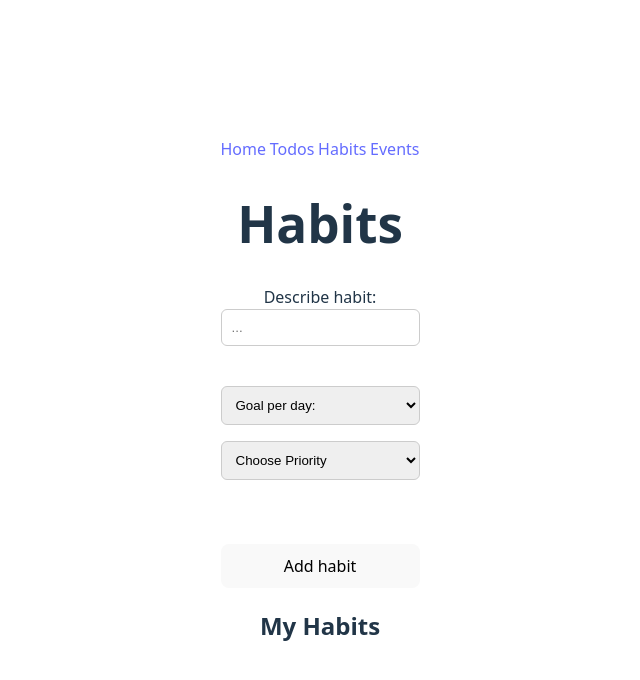
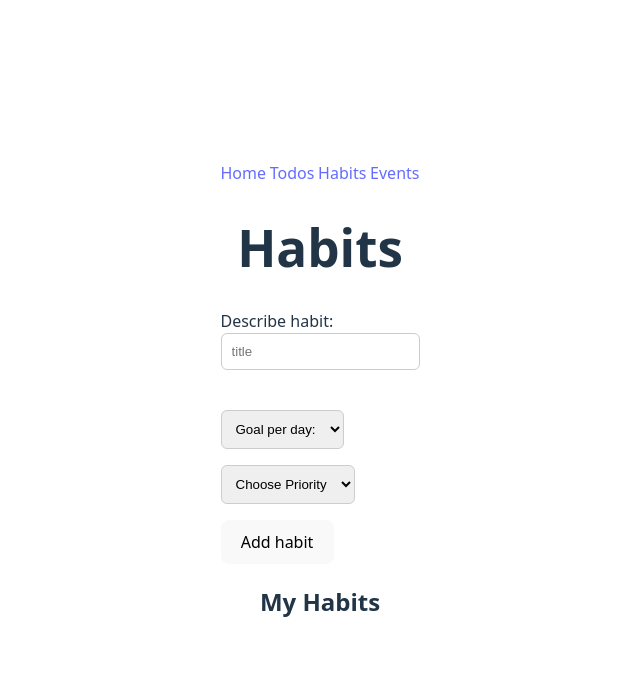
Before and after one commit to annaangvallskeppstedt-spec/Projektarbete-grupp-6, a React (Vite) app: page /Habits in a window 1280 px wide. Shown: the top 680 px of the page, without its empty margins (320-960 px from the left). Built offline with nearby package versions, Linux system fonts and the light colour scheme.

Commit message:
Update css and localStorage integration

```diff
--- a/src/index.css
+++ b/src/index.css
@@ -73,14 +73,16 @@ button:focus-visible {
 }
 
 .container {
-  max-width: 600px;
+  max-width: 800px;
   margin: 0;
   padding: 20px;
 }
 
 .addNewHabit form {
   display: flex;
+  align-items: flex-start;
   flex-direction: column;
+
 }
 
 .habit-card-container {
@@ -92,7 +94,6 @@ button:focus-visible {
 .habit-card {
   display: flex;
   flex-direction: column;
-  gap: 1rem;
   width: 180px;
   border: solid 1px white;
   background-color: #6843ee;
@@ -101,8 +102,8 @@ button:focus-visible {
   list-style: none;
 }
 
-.didHabitButtons {
-
+.habitList {
+  flex: 1;
 }
 
 input, select {
--- a/src/pages/Habits.jsx
+++ b/src/pages/Habits.jsx
@@ -1,31 +1,38 @@
-import { useState } from "react"
+import { useEffect, useState } from "react"
 import Navbar from "../components/navbar"
 
 
 const Habits = () => {
 
     const [habitInput, setHabitInput] = useState("")
-    const [habitList, setHabitList] = useState([])
+    const [habitList, setHabitList] = useState(JSON.parse(localStorage.getItem("habitList")) || [])
     const [goal, setGoal] = useState("")
     const [priority, setPriority] = useState("")
 
     //Add habit
-    const handleSubmit = (e) => {
-        e.preventDefault();
+    const handleNewHabit = () => {
+
 
     //habit objekt
-    const newHabit = {
+    let newHabit = {
         title: habitInput,
         goal: Number(goal),
         priority,
         progress: 0
     }
 
-    setHabitList([...habitList, newHabit])
+    const updatedHabitList = [...habitList, newHabit]
+    setHabitList(updatedHabitList)
+    localStorage.setItem("habitList", JSON.stringify(updatedHabitList))
 
     setHabitInput("")
     setGoal("")
     setPriority("")
+    }
+
+    let handleSubmit = (e) => {
+        e.preventDefault();
+        handleNewHabit();
     }
 
     //Funktioner för att öka-minska / progress
@@ -36,7 +43,7 @@ const Habits = () => {
                     const addProgress =  habit.progress + 1
 
                     if (addProgress === habit.goal) {
-                        alert(`Congratualtions! You have reached your goal "${habit.title}"!`)
+                        alert(`Congratulations! You have reached your goal "${habit.title}"!`)
                     }
 
                     return {...habit, progress: addProgress}
@@ -58,6 +65,9 @@ const Habits = () => {
         )
     }
 
+        useEffect(() =>  {
+        localStorage.setItem("habitList", JSON.stringify(habitList))
+    },[habitList])
 
     return(
     <div className="container">
@@ -71,7 +81,7 @@ const Habits = () => {
                 type="text"
                 value={habitInput}
                 id="title"
-                placeholder="..."
+                placeholder="title"
                 onChange={(e) => setHabitInput(e.target.value)}/>
 
                 <br />
@@ -103,8 +113,6 @@ const Habits = () => {
                         <option value="Low">Low</option>
                 </select>
 
-                <br /><br />
-
                 <button type="submit">Add habit</button>
             </form>
 
```
Lines whose indentation alone changed are shown as unchanged.
